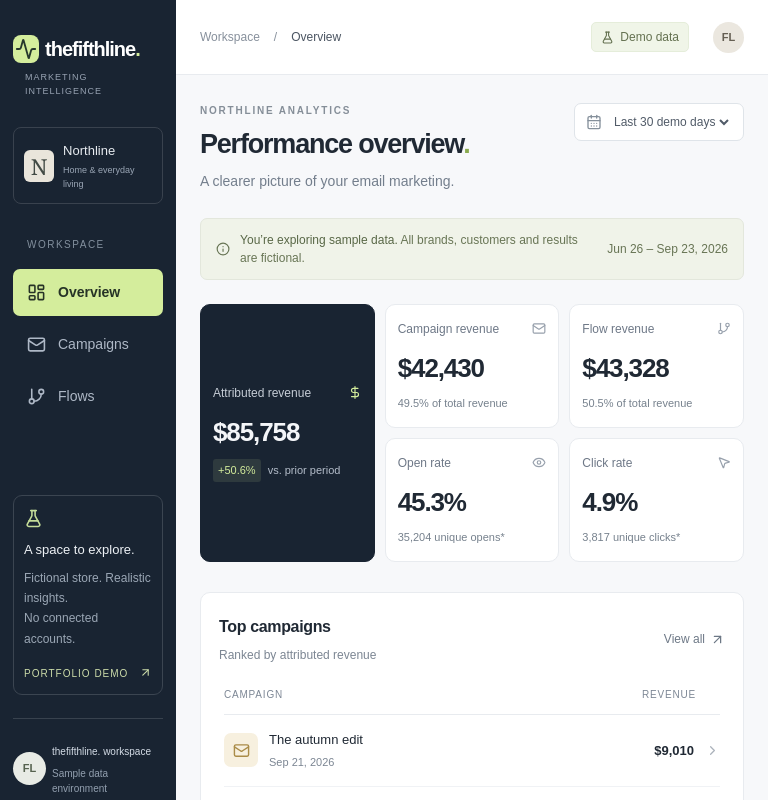
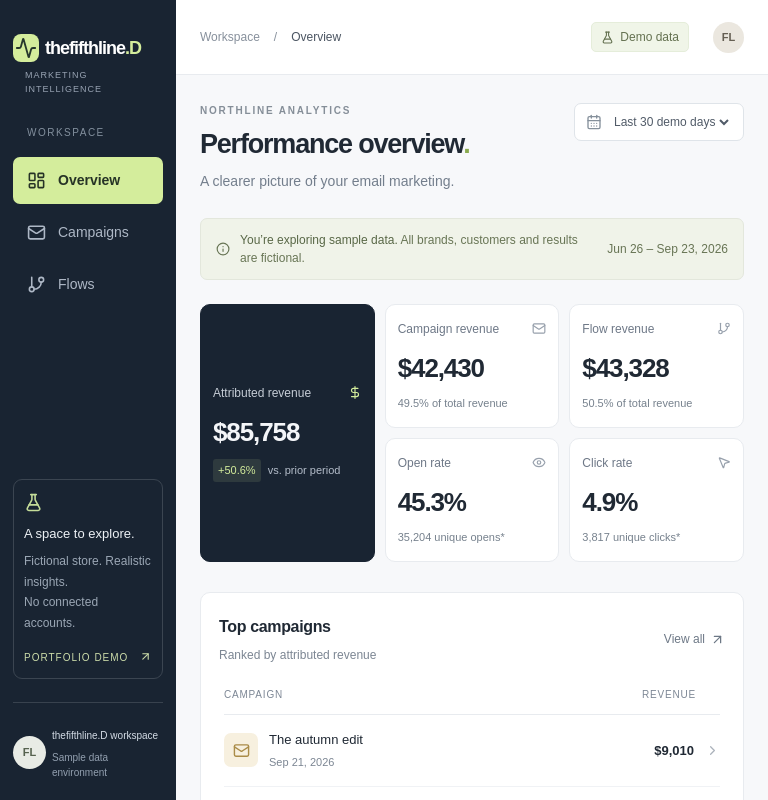
Before and after one commit to thefifthline/klaviyo-marketing-analytics, a Next.js app: page / in a window 768 px wide. Shown: the top 800 px of the page. Built offline with nearby package versions, Linux system fonts and the light colour scheme.

Commit message:
I do - Oct 2nd

```diff
--- a/src/app/globals.css
+++ b/src/app/globals.css
@@ -75,10 +75,10 @@ small {
   display: flex;
   align-items: center;
   color: white;
-  font-size: 24px;
+  font-size: 22px;
   font-weight: 700;
   letter-spacing: -1px;
-  padding-left: 10px;
+  padding-left: 0;
   gap: 9px;
 }
 .brand-icon {
@@ -1466,15 +1466,36 @@ dd {
   }
 }
 
-.brand-wordmark { white-space: nowrap; }
-.brand-icon { flex-shrink: 0; }
+.brand-wordmark {
+  white-space: nowrap;
+}
+.brand-icon {
+  flex-shrink: 0;
+}
 @media (min-width: 701px) and (max-width: 1250px) {
-  .brand { font-size: 20px; padding-left: 0; gap: 6px; }
-  .brand-icon { width: 26px; height: 28px; }
+  .brand {
+    font-size: 18px;
+    padding-left: 0;
+    gap: 6px;
+  }
+  .brand-icon {
+    width: 26px;
+    height: 28px;
+  }
 }
 @media (max-width: 700px) {
-  .sidebar { display: block; }
-  .sidebar nav { justify-content: space-between; margin-top: 15px; }
-  .nav-item { flex: 1; justify-content: center; }
-  .brand { width: fit-content; }
+  .sidebar {
+    display: block;
+  }
+  .sidebar nav {
+    justify-content: space-between;
+    margin-top: 15px;
+  }
+  .nav-item {
+    flex: 1;
+    justify-content: center;
+  }
+  .brand {
+    width: fit-content;
+  }
 }
--- a/src/app/layout.tsx
+++ b/src/app/layout.tsx
@@ -4,8 +4,8 @@ import { Workspace } from "@/components/workspace";
 import { analyticsProvider } from "@/lib/data/provider";
 export const metadata: Metadata = {
   title: {
-    default: "thefifthline. — Marketing Intelligence",
-    template: "%s · thefifthline.",
+    default: "thefifthline.D — Marketing Intelligence",
+    template: "%s · thefifthline.D",
   },
   description:
     "A portfolio-ready Klaviyo marketing intelligence dashboard. Explore fictional Northline campaign and flow performance. Sample data only.",
--- a/src/components/workspace.tsx
+++ b/src/components/workspace.tsx
@@ -7,7 +7,6 @@ import {
   LayoutDashboard,
   Mail,
   GitBranch,
-  ChevronDown,
   ArrowUpRight,
   FlaskConical,
 } from "lucide-react";
@@ -43,17 +42,11 @@ export function Workspace({
             <span className="brand-icon">
               <Activity size={22} />
             </span>
-            <span className="brand-wordmark">thefifthline<span className="brand-period">.</span></span>
+            <span className="brand-wordmark">
+              thefifthline<span className="brand-period">.D</span>
+            </span>
           </Link>
           <div className="brand-sub">MARKETING INTELLIGENCE</div>
-          <div className="store">
-            <div className="store-monogram">N</div>
-            <div>
-              <strong>Northline</strong>
-              <small>Home & everyday living</small>
-            </div>
-            <ChevronDown size={15} />
-          </div>
           <div className="nav-label">WORKSPACE</div>
           <nav aria-label="Main navigation">
             {[
@@ -99,7 +92,7 @@ export function Workspace({
             <div className="profile">
               <span className="avatar">FL</span>
               <div>
-                <strong>thefifthline. workspace</strong>
+                <strong>thefifthline.D workspace</strong>
                 <small>Sample data environment</small>
               </div>
             </div>
@@ -126,7 +119,9 @@ export function Workspace({
           </header>
           <main id="main">{children}</main>
           <footer>
-            <span>thefifthline. · Klaviyo Marketing Intelligence</span>
+            <span>
+              © Ramin · thefifthline.D · Klaviyo Marketing Intelligence
+            </span>
             <span>
               Independent portfolio demo · All figures are fictional · USD / UTC
             </span>
```
Also changed, not shown: 1 other file (tests, documents, lock files or other folders).
